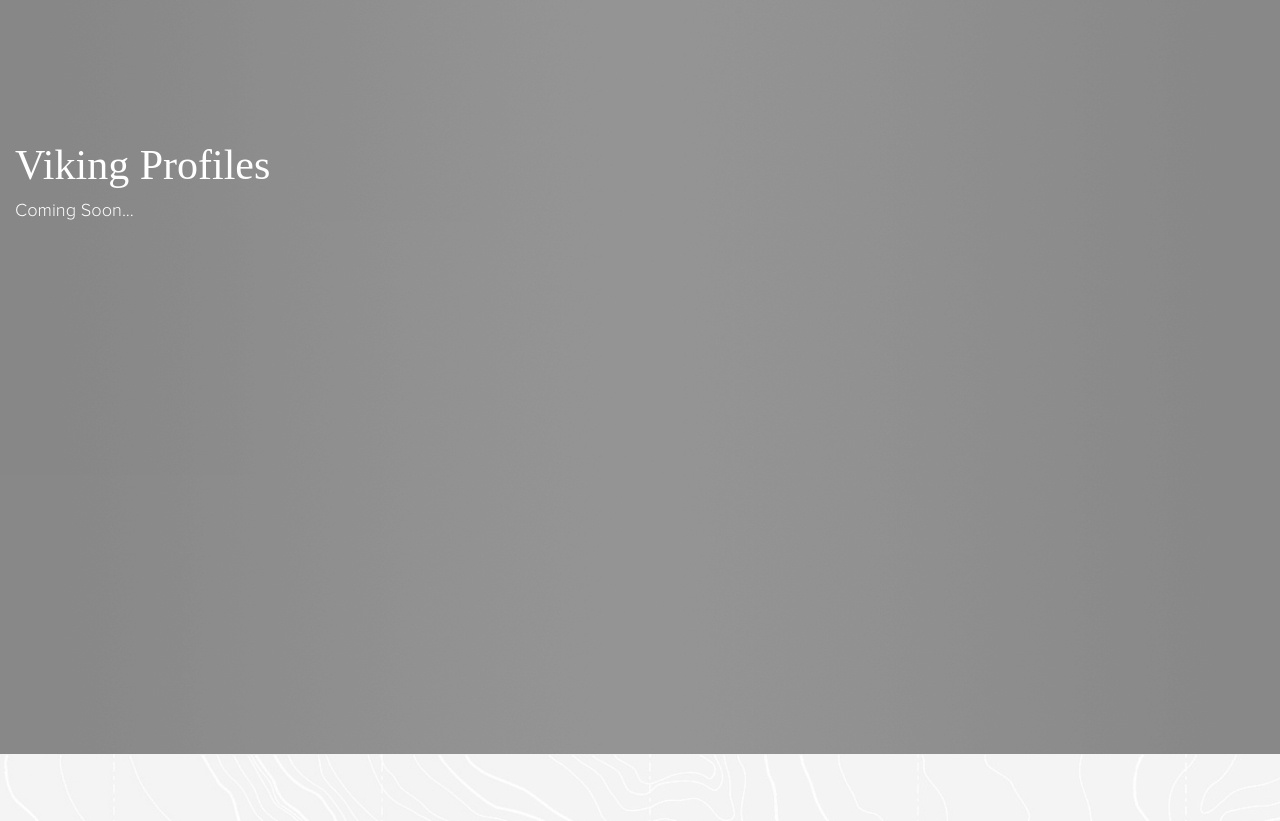
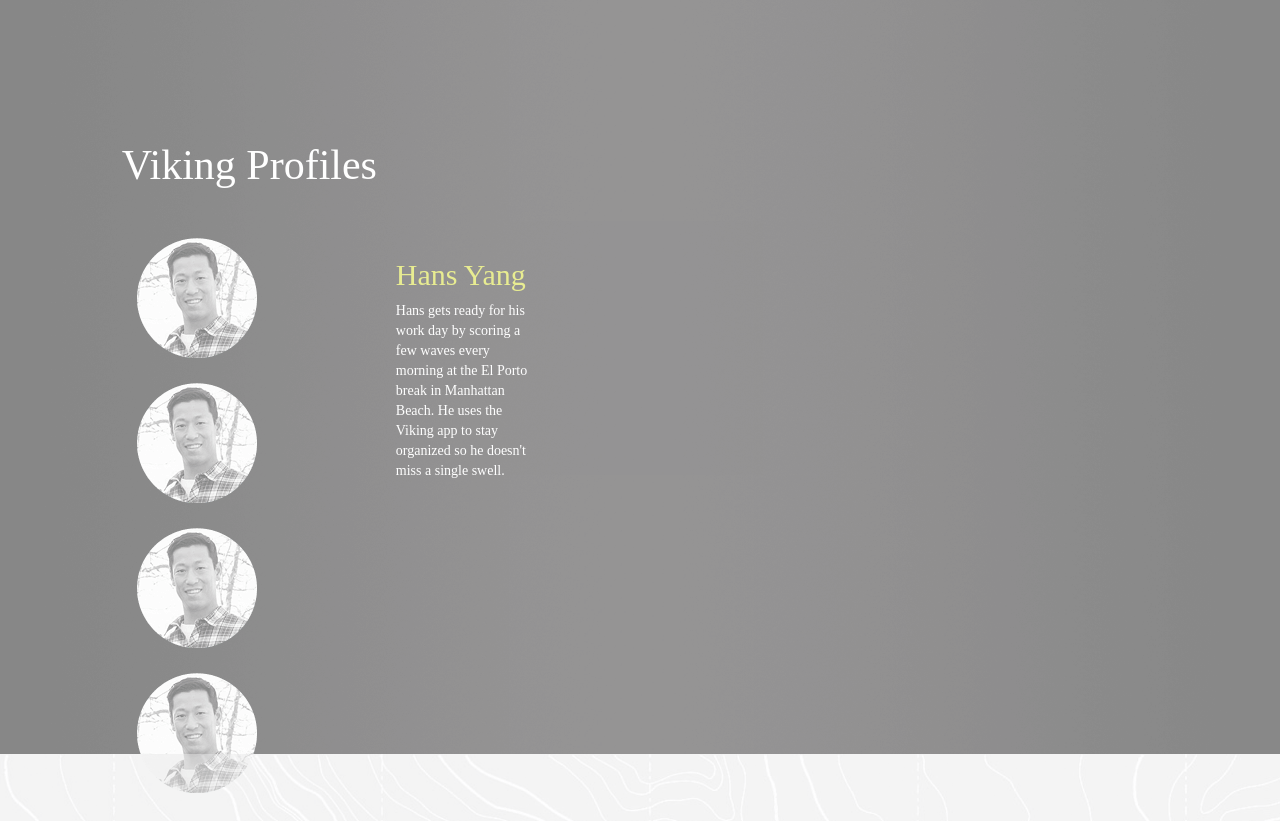
Before and after one commit to prim1013/vikingapp, a website: page public/index.html in a window 1280 px wide. Shown: the part 4860-5681 px from the top of the page. Drawn offline with nearby package versions, Linux system fonts and the light colour scheme; some packages are replaced by stand-ins of ours; a web font is replaced by a local one.

Commit message:
work on profiles page

```diff
--- a/public/css/viking.less
+++ b/public/css/viking.less
@@ -247,12 +247,21 @@ input[type="button"] {
     color: @gray-text;
     position: relative;
   }
+}
 
 .headshot {
   background-image: url(../img/viking_sprite1.png);
   width: 153px;
   height: 152px;
   display: inline-block;
+}
+
+.profile-headshot {
+  background-image: url(../img/viking_sprite1.png);
+  width: 120px;
+  height: 120px;
+  margin-bottom: 25px;
+  display: none;
 }
 
 .rick {
@@ -269,6 +278,13 @@ input[type="button"] {
 
 .chris {
   background-position: -240px -453px;
+}
+
+.hans {
+  background-position: -120px -242px;
+
+  &:hover {
+    background-position: 0px -242px;
   }
 }
 
@@ -403,8 +419,20 @@ input[type="button"] {
   border-top: 15.59px solid #64C7CC;
 }
 
-#section-team {
-  height: 165%;
+.profile-container {
+  font-family: UbuntuLight;
+}
+
+.profile-headshots {
+  display: inline-block;
+}
+
+.profile-description {
+  color: white;
+}
+
+.profile-name {
+  color: @epic-lettuce;
 }
 
 @media (min-width: @screen-sm-min) {
@@ -483,6 +511,14 @@ input[type="button"] {
       margin-left: 2em;
       font-size: 1.5em;
     }
+  }
+
+  .profile-container {
+    margin-top: 50px;
+  }
+
+  .profile-headshot {
+    display: block;
   }
 }
 
--- a/public/templates/landing.html
+++ b/public/templates/landing.html
@@ -110,7 +110,7 @@ h7.6V49.3c0-1.8-0.2-3.5-0.6-5C171.2,42.9,170.5,41.6,169.7,40.5z"/>
     <div class="story story-app col-sm-12 col-lg-8 col-lg-offset-1">
         <h1 class="title">Introducing Viking App</h1>
 
-        <p class="paragraph">Never forget any of your gear again.  We curate and provide your packing list for you based on your type of trip or activity, temperature, and duration.
+        <p class="paragraph">Never forget any of your gear again. We curate and provide your packing list for you based on your type of trip or activity, temperature, and duration.
         </p>
 
         <div class="trip-type-container">
@@ -241,10 +241,26 @@ h7.6V49.3c0-1.8-0.2-3.5-0.6-5C171.2,42.9,170.5,41.6,169.7,40.5z"/>
      data-top-top="opacity: 1"
      data-bottom-bottom="opacity: 1">
 
-    <div class="story story-profiles col-sm-12 col-lg-5">
+    <div class="story story-profiles col-sm-12 col-lg-10 col-lg-offset-1">
         <h1 class="title">Viking Profiles</h1>
 
-        <p class="paragraph">Coming Soon...</p>
+        <div class="profile-container">
+            <div class="profile-headshots col-lg-2">
+                <div class="profile-headshot hans"></div>
+                <div class="profile-headshot hans"></div>
+                <div class="profile-headshot hans"></div>
+                <div class="profile-headshot hans"></div>
+            </div>
+
+            <!--TODO: directives-->
+            <div class="profile-description col-lg-offset-1 col-lg-2">
+                <h2 class="profile-name">Hans Yang</h2>
+
+                <p>Hans gets ready for his work day by scoring a few waves every morning at the El Porto break in Manhattan Beach. He uses the Viking app to stay organized so he doesn't miss a single swell.</p>
+
+            </div>
+        </div>
+
     </div>
 
 </div>
```
Lines whose indentation alone changed are shown as unchanged.
